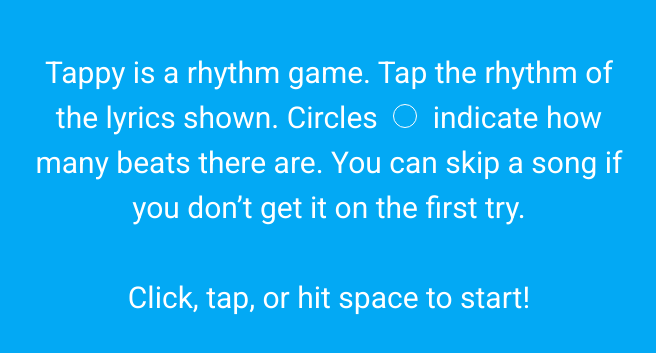
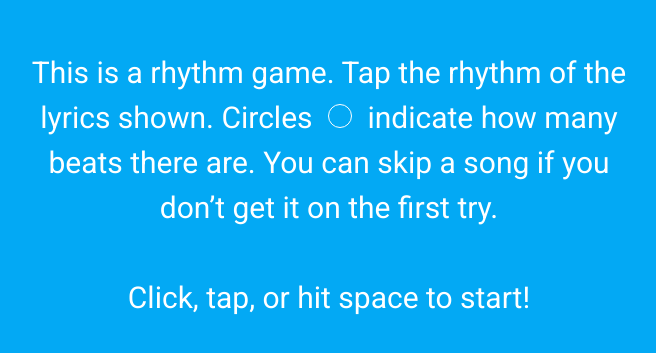
Before and after one commit to rileyjshaw/tappy-game, a website with bundled scripts: page dist/index.html in a window 1280 px wide. Shown: the part 203-556 px from the top of the page, without its empty margins (313-969 px from the left). Built offline with nearby package versions, Linux system fonts and the light colour scheme; files whose address does not match are found by name.

Commit message:
:s/Tappy/This

```diff
--- a/dist/index.html
+++ b/dist/index.html
@@ -25,7 +25,7 @@
 <body>
   <div class="vcent"></div>
   <div id="overlay">
-    <h2 class="instructions">Tappy is a rhythm game. Tap the rhythm of the lyrics shown. Circles <span class="circle"></span> indicate how many beats there are. You can skip a song if you don&rsquo;t get it on the first try.<br><br>Click, tap, or hit space to start!</h2>
+    <h2 class="instructions">This is a rhythm game. Tap the rhythm of the lyrics shown. Circles <span class="circle"></span> indicate how many beats there are. You can skip a song if you don&rsquo;t get it on the first try.<br><br>Click, tap, or hit space to start!</h2>
     <ul class="dots"></ul>
     <button class="replay"></button>
   </div>
```
